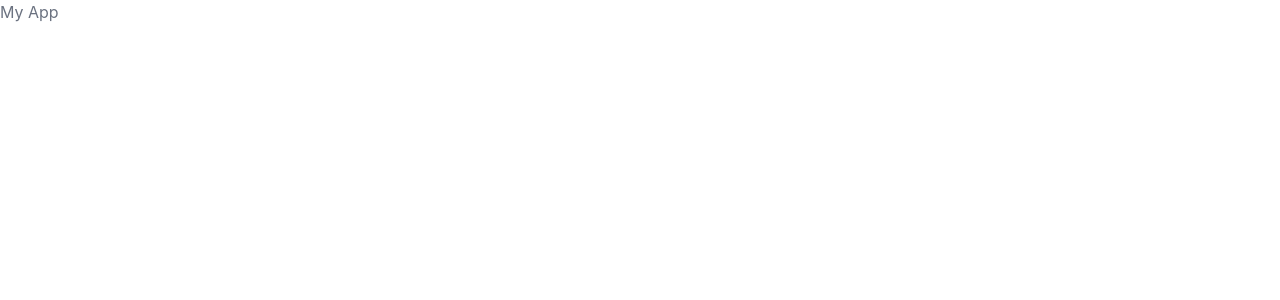
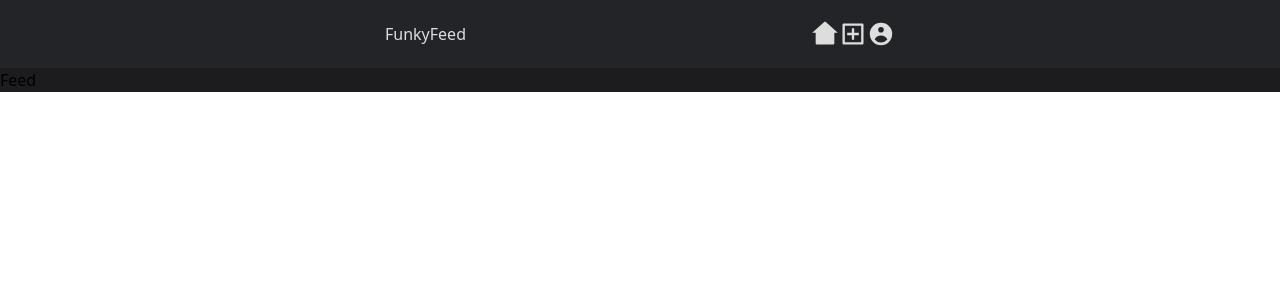
Before and after one commit to ConnerFoster/wonderwall, a React (Create React App) app in the folder frontend/: page / in a window 1280 px wide. Shown: the top 300 px of the page. Built offline with nearby package versions, Linux system fonts and the light colour scheme.

Commit message:
create files

```diff
--- a/frontend/package.json
+++ b/frontend/package.json
@@ -9,8 +9,10 @@
     "@testing-library/user-event": "^14.4.3",
     "react": "^18.2.0",
     "react-dom": "^18.2.0",
+    "react-icons": "^4.7.1",
     "react-redux": "^8.0.5",
-    "react-scripts": "5.0.1",
+    "react-router-dom": "^6.8.1",
+    "react-scripts": "^5.0.1",
     "web-vitals": "^2.1.4"
   },
   "scripts": {
--- a/frontend/src/App.js
+++ b/frontend/src/App.js
@@ -1,8 +1,27 @@
+import { BrowserRouter as Router, Routes, Route } from 'react-router-dom'
+import Feed from './pages/Feed'
+import Login from './pages/Login'
+import Register from './pages/Register'
+import Profile from './pages/Profile'
+import Header from './components/Header'
+import NewPost from './pages/NewPost'
+
 function App() {
   return (
-    <div>
-      <h1 className='text-gray-500'>My App</h1>
-    </div>
+    <>
+      <Router>
+        <div className='bg-[#1c1c1f]'>
+          <Header />
+          <Routes>
+            <Route path='/' element={<Feed />} />
+            <Route path='/login' element={<Login />} />
+            <Route path='/register' element={<Register />} />
+            <Route path='/u' element={<Profile />} />
+            <Route path='/newpost' element={<NewPost />} />
+          </Routes>
+        </div>
+      </Router>
+    </>
   )
 }
 
--- /dev/null
+++ b/frontend/src/components/Header.jsx
@@ -0,0 +1,30 @@
+import React from 'react'
+import { RiHome2Fill, RiAddBoxLine } from 'react-icons/ri'
+import { HiUserCircle } from 'react-icons/hi'
+import { Link } from 'react-router-dom'
+
+function Header() {
+  return (
+    <header className='bg-[#232428] text-[#ddd] sticky top-0 py-5 px-10 flex justify-evenly items-center xl:items-center'>
+      <div>
+        <div className='brand'>
+          <Link to='/'>FunkyFeed</Link>
+        </div>
+      </div>
+
+      <div className='flex'>
+        <Link to='/'>
+          <RiHome2Fill className='icons' />
+        </Link>
+        <Link to='/newpost'>
+          <RiAddBoxLine className='icons' />
+        </Link>
+        <Link to='/profile'>
+          <HiUserCircle className='icons' />
+        </Link>
+      </div>
+    </header>
+  )
+}
+
+export default Header
--- a/frontend/src/index.css
+++ b/frontend/src/index.css
@@ -2,16 +2,8 @@
 @tailwind components;
 @tailwind utilities;
 
-body {
-  margin: 0;
-  font-family: -apple-system, BlinkMacSystemFont, 'Segoe UI', 'Roboto', 'Oxygen',
-    'Ubuntu', 'Cantarell', 'Fira Sans', 'Droid Sans', 'Helvetica Neue',
-    sans-serif;
-  -webkit-font-smoothing: antialiased;
-  -moz-osx-font-smoothing: grayscale;
+@layer components {
+  .icons {
+    @apply w-7 h-7 text-[#ddd];
+  }
 }
-
-code {
-  font-family: source-code-pro, Menlo, Monaco, Consolas, 'Courier New',
-    monospace;
-}
--- a/frontend/src/pages/Feed.jsx
+++ b/frontend/src/pages/Feed.jsx
@@ -1,7 +1,11 @@
 import React from 'react'
 
 function Feed() {
-  return <div>Feed</div>
+  return (
+    <div>
+      <h1>Feed</h1>
+    </div>
+  )
 }
 
 export default Feed
--- /dev/null
+++ b/frontend/src/pages/Landing.jsx
@@ -0,0 +1,7 @@
+import React from 'react'
+
+function Landing() {
+  return <div>Landing</div>
+}
+
+export default Landing
--- /dev/null
+++ b/frontend/src/pages/NewPost.jsx
@@ -0,0 +1,7 @@
+import React from 'react'
+
+function NewPost() {
+  return <div>NewPost</div>
+}
+
+export default NewPost
```
Also changed, not shown: 1 other file (tests, documents, lock files or other folders).
